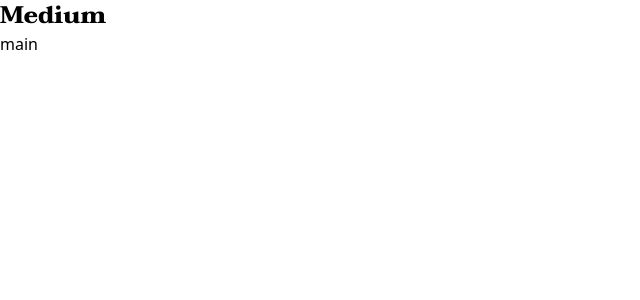
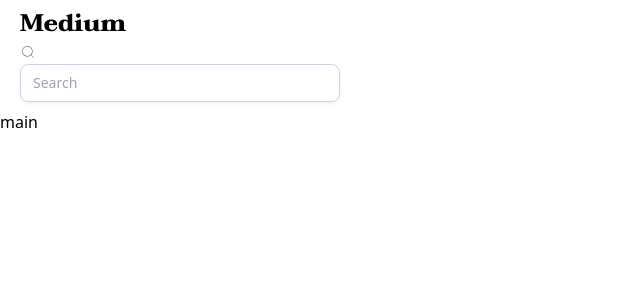
Before and after one commit to 52-Hertz-Mind/medium-clone, a Next.js app: page / in a window 1280 px wide. Shown: the top 300 px of the page, without its empty margins (0-640 px from the left). Built offline with nearby package versions, Linux system fonts and the light colour scheme.

Commit message:
[#1-UPDATE] header

```diff
--- a/src/app/(components)/Header.tsx
+++ b/src/app/(components)/Header.tsx
@@ -1,7 +1,28 @@
+"use client";
+import { Input } from "@mui/base";
+import { CiSearch } from "react-icons/ci";
+import { InputAdornment } from "@mui/material";
+
 function Header({ font }: { font: string }) {
   return (
-    <div className={`${font}`}>
-      <h1 className="text-2xl">Medium</h1>
+    <div className={`${font} px-5 py-2`}>
+      <div>
+        <button className="text-2xl">Medium</button>
+        <Input
+          slotProps={{
+            input: {
+              className:
+                "w-80 text-sm font-sans font-normal leading-5 px-3 py-2 rounded-lg shadow-md shadow-slate-100 dark:shadow-slate-900 focus:shadow-outline-purple dark:focus:shadow-outline-purple focus:shadow-lg border border-solid border-slate-300 hover:border-purple-500 dark:hover:border-purple-500 focus:border-purple-500 dark:focus:border-purple-500 dark:border-slate-600 bg-white dark:bg-slate-900 text-slate-900 dark:text-slate-300 focus-visible:outline-0",
+            },
+          }}
+          placeholder="Search"
+          startAdornment={
+            <InputAdornment position="start">
+              <CiSearch />
+            </InputAdornment>
+          }
+        />
+      </div>
     </div>
   );
 }
```
Also changed, not shown: package.json (+10 -5 lines), 1 other file (tests, documents, lock files or other folders).
